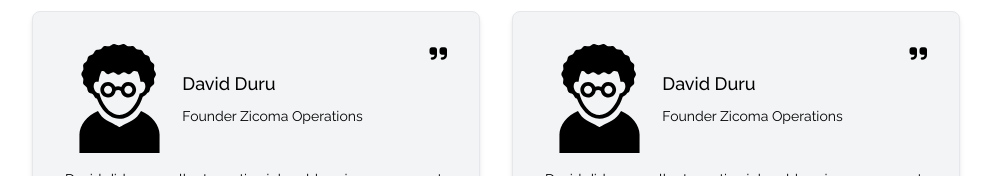
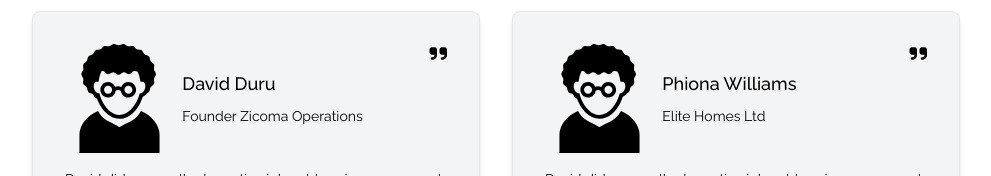
Before and after one commit to blaqnativity/myportfolios.com, a Nuxt app: page /about in a window 1280 px wide. Shown: the part 1826-2002 px from the top of the page, without its empty margins (144-1135 px from the left). Built offline with nearby package versions, Linux system fonts and the light colour scheme.

Commit message:
testimonials added

```diff
--- a/pages/about.vue
+++ b/pages/about.vue
@@ -130,8 +130,8 @@
               <div class="flex items-center gap-2">
                 <img class="w-[30%]" src="~/assets/img/avatar.svg" alt="" />
                 <div class="flex flex-col items-start gap-2">
-                  <h3>David Duru</h3>
-                  <p>Founder Zicoma Operations</p>
+                  <h3>Phiona Williams</h3>
+                  <p>Elite Homes Ltd</p>
                 </div>
               </div>
 
```
